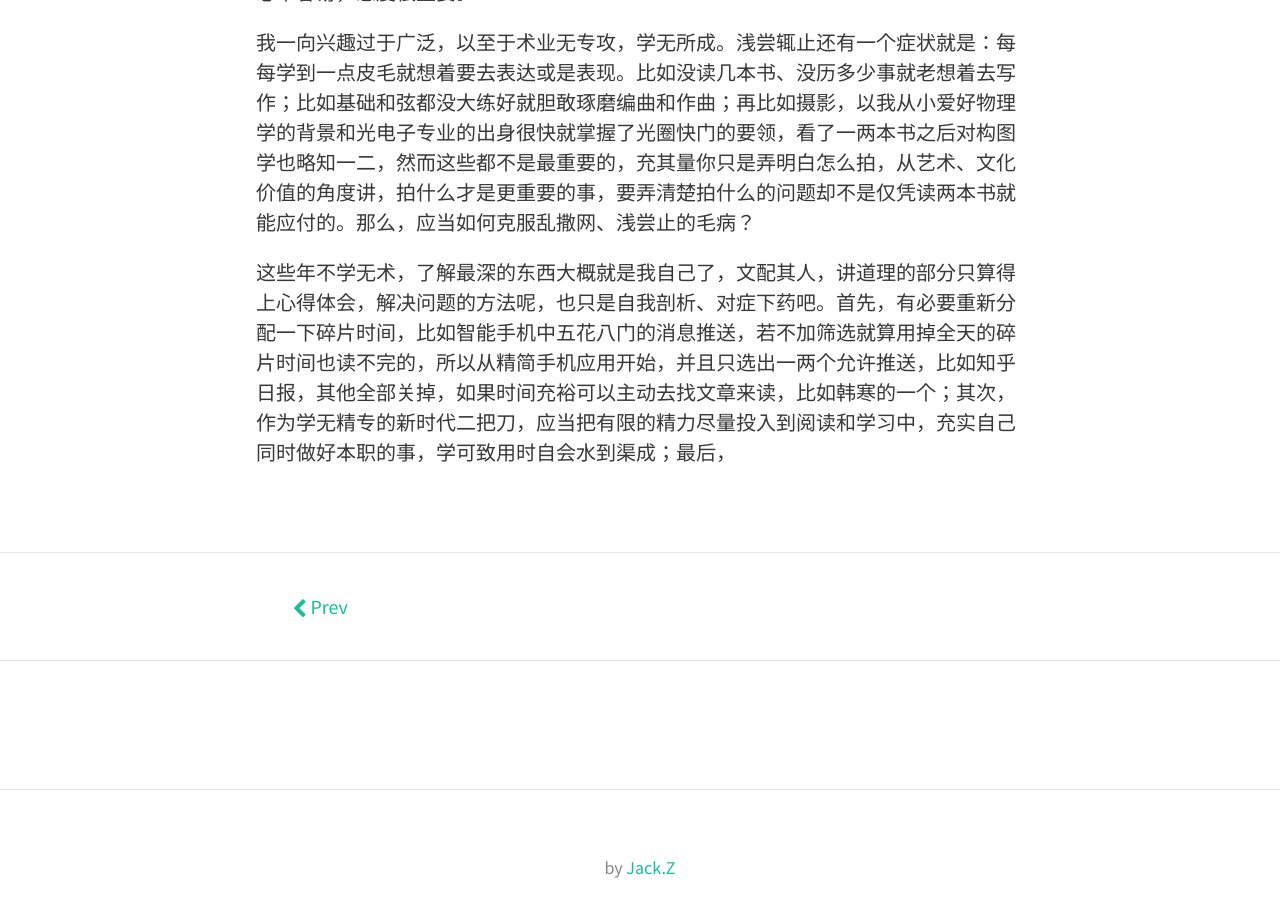
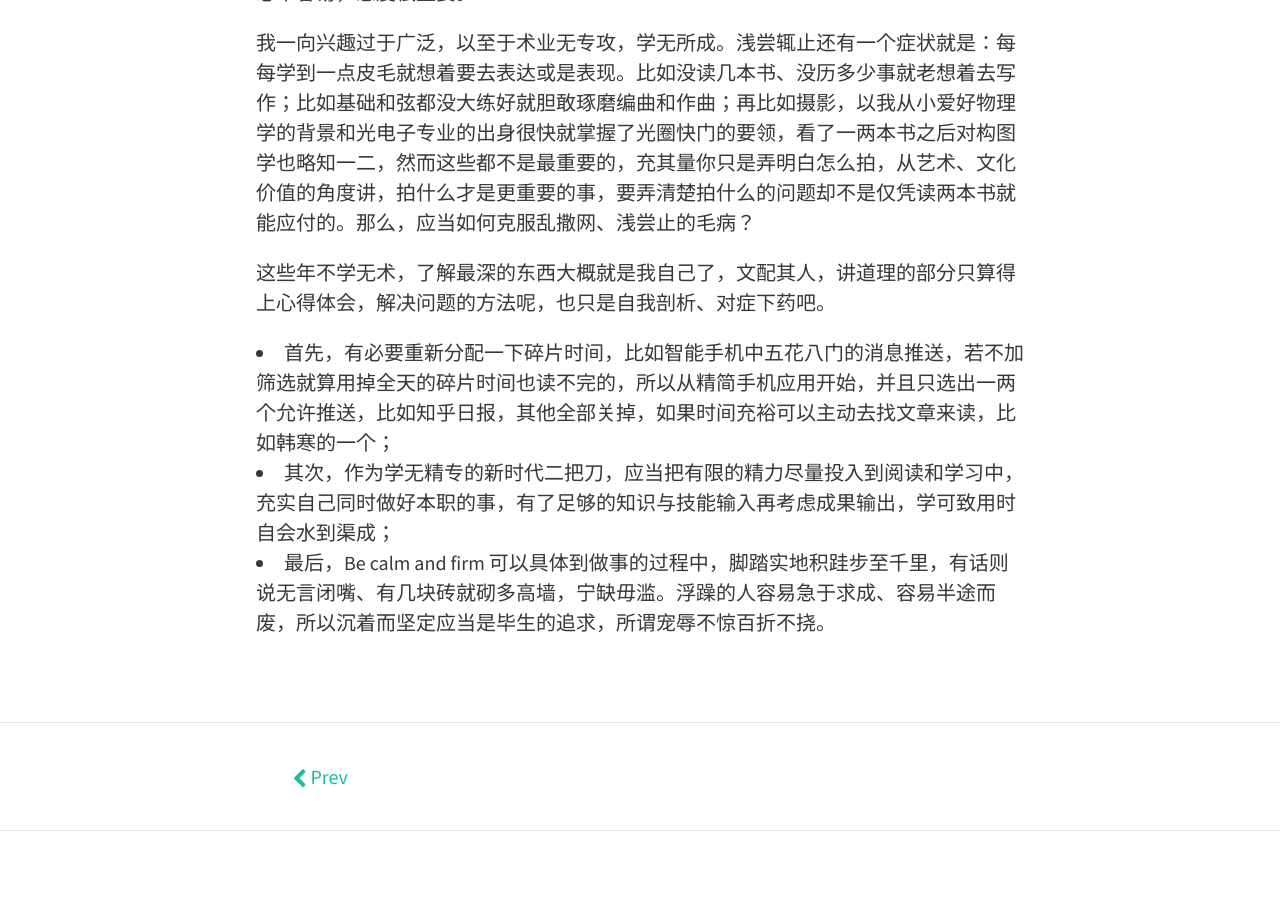
Before and after one commit to undersail/undersail.github.com, a Jekyll site: the page built from _posts/2016-02-08-more-reading-less-writing.md, in a window 1280 px wide and 900 px high, scrolled down 736 px. Built offline with Jekyll 4.4.1, drawn with Linux system fonts in a browser that asks for light colours; nearby versions of some CDN libraries; comment, search, counter and statistics services are not loaded.

Commit message:
Add
Add some content

```diff
--- a/_posts/2016-02-08-more-reading-less-writing.md
+++ b/_posts/2016-02-08-more-reading-less-writing.md
@@ -10,4 +10,7 @@ tags:
 
 我一向兴趣过于广泛，以至于术业无专攻，学无所成。浅尝辄止还有一个症状就是：每每学到一点皮毛就想着要去表达或是表现。比如没读几本书、没历多少事就老想着去写作；比如基础和弦都没大练好就胆敢琢磨编曲和作曲；再比如摄影，以我从小爱好物理学的背景和光电子专业的出身很快就掌握了光圈快门的要领，看了一两本书之后对构图学也略知一二，然而这些都不是最重要的，充其量你只是弄明白怎么拍，从艺术、文化价值的角度讲，拍什么才是更重要的事，要弄清楚拍什么的问题却不是仅凭读两本书就能应付的。那么，应当如何克服乱撒网、浅尝止的毛病？
 
- 这些年不学无术，了解最深的东西大概就是我自己了，文配其人，讲道理的部分只算得上心得体会，解决问题的方法呢，也只是自我剖析、对症下药吧。首先，有必要重新分配一下碎片时间，比如智能手机中五花八门的消息推送，若不加筛选就算用掉全天的碎片时间也读不完的，所以从精简手机应用开始，并且只选出一两个允许推送，比如知乎日报，其他全部关掉，如果时间充裕可以主动去找文章来读，比如韩寒的一个；其次，作为学无精专的新时代二把刀，应当把有限的精力尽量投入到阅读和学习中，充实自己同时做好本职的事，学可致用时自会水到渠成；最后，
+ 这些年不学无术，了解最深的东西大概就是我自己了，文配其人，讲道理的部分只算得上心得体会，解决问题的方法呢，也只是自我剖析、对症下药吧。
+ * 首先，有必要重新分配一下碎片时间，比如智能手机中五花八门的消息推送，若不加筛选就算用掉全天的碎片时间也读不完的，所以从精简手机应用开始，并且只选出一两个允许推送，比如知乎日报，其他全部关掉，如果时间充裕可以主动去找文章来读，比如韩寒的一个；
+ * 其次，作为学无精专的新时代二把刀，应当把有限的精力尽量投入到阅读和学习中，充实自己同时做好本职的事，有了足够的知识与技能输入再考虑成果输出，学可致用时自会水到渠成；
+ * 最后，Be calm and firm 可以具体到做事的过程中，脚踏实地积跬步至千里，有话则说无言闭嘴、有几块砖就砌多高墙，宁缺毋滥。浮躁的人容易急于求成、容易半途而废，所以沉着而坚定应当是毕生的追求，所谓宠辱不惊百折不挠。
```
